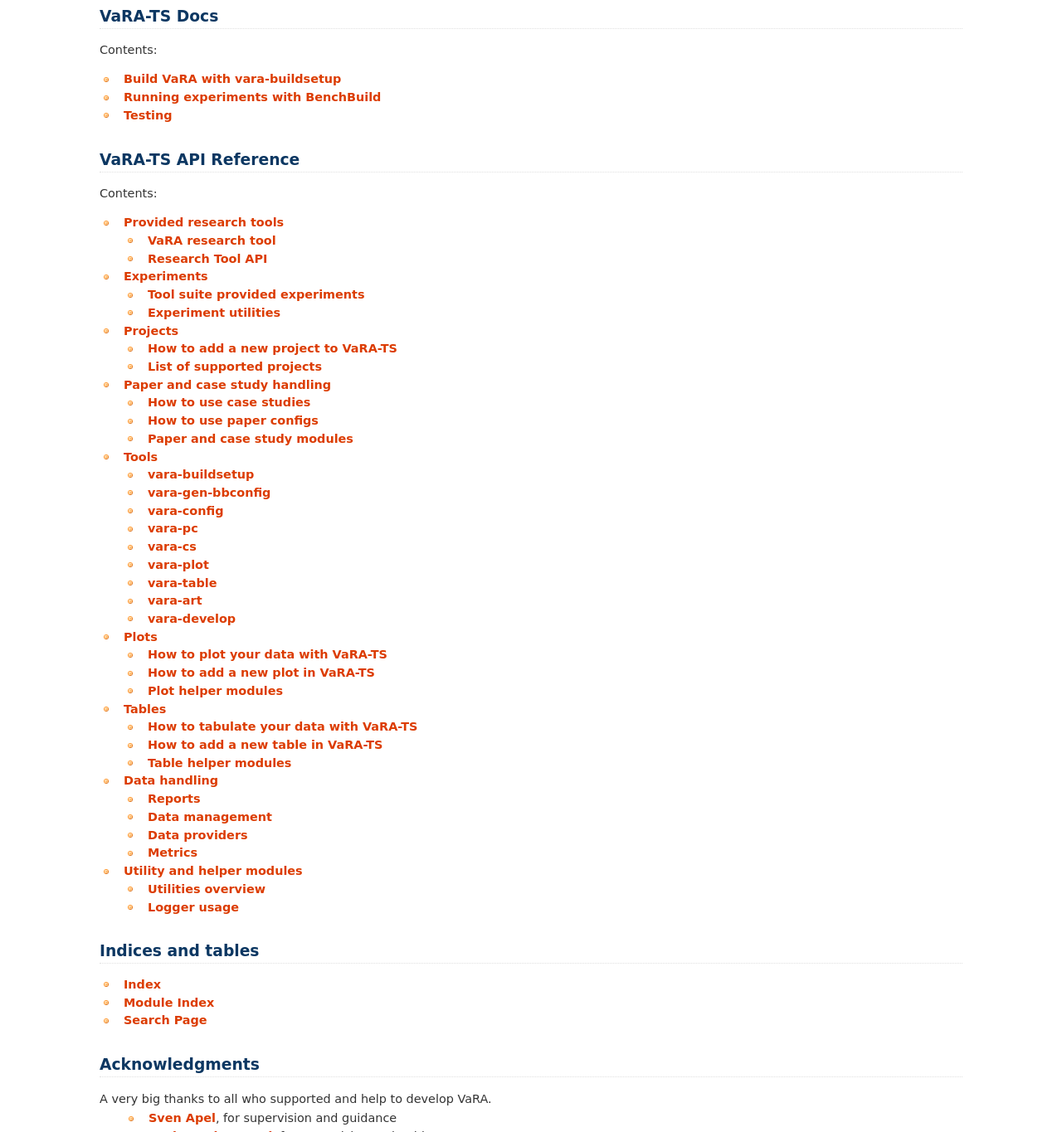
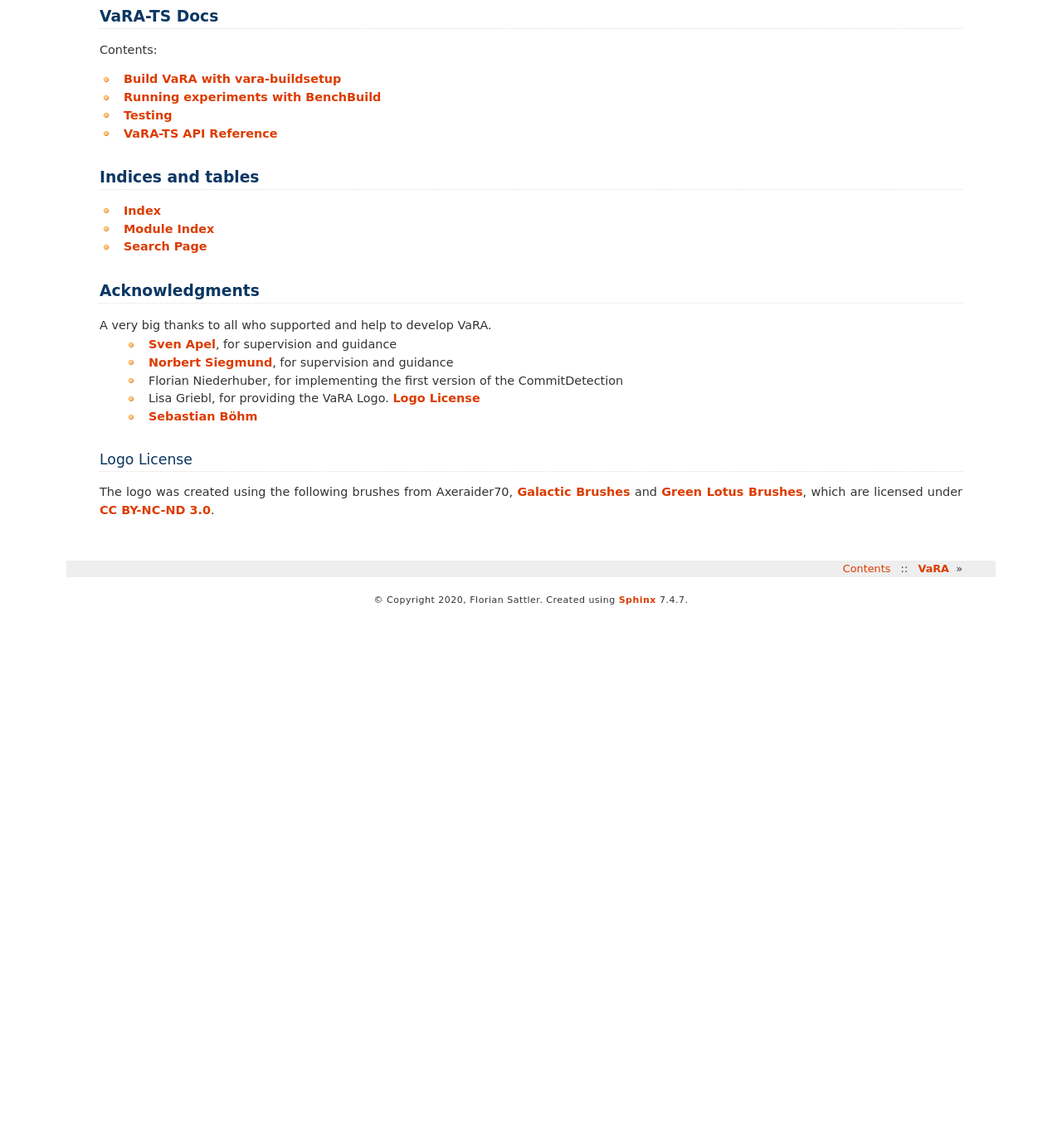
Before and after one commit to se-sic/VaRA-Tool-Suite, a Sphinx documentation site: the page built from docs/source/index.rst, in a window 1280 px wide and 1400 px high, scrolled down 854 px, cut to the strip 35-1400 px from the top of the window. Shown: the whole strip at 83% size. Built offline with Sphinx 7.4.7, drawn with Linux system fonts in a browser that asks for light colours; after the commit the page ends 1630 px from its top, so only the background shows below that.

Commit message:
Move vara-ts api reference toc to own file

```diff
--- a/docs/source/index.rst
+++ b/docs/source/index.rst
@@ -37,22 +37,7 @@
    vara-ts/vara-buildsetup
    vara-ts/benchbuild
    vara-ts/testing
-
-VaRA-TS API Reference
-=====================
-.. toctree::
-   :maxdepth: 2
-   :caption: Contents:
-
-   vara-ts-api/tools/research_tools
-   vara-ts-api/experiments
-   vara-ts-api/projects
-   vara-ts-api/paper
-   vara-ts-api/tools
-   vara-ts-api/plots
-   vara-ts-api/tables
-   vara-ts-api/data
-   vara-ts-api/utils.rst
+   vara-ts-api/vara-ts-api-reference
 
 
 Indices and tables
```
Also changed, not shown: docs/source/vara-ts-api/vara-ts-api-reference.rst (added, +15 -0 lines).
